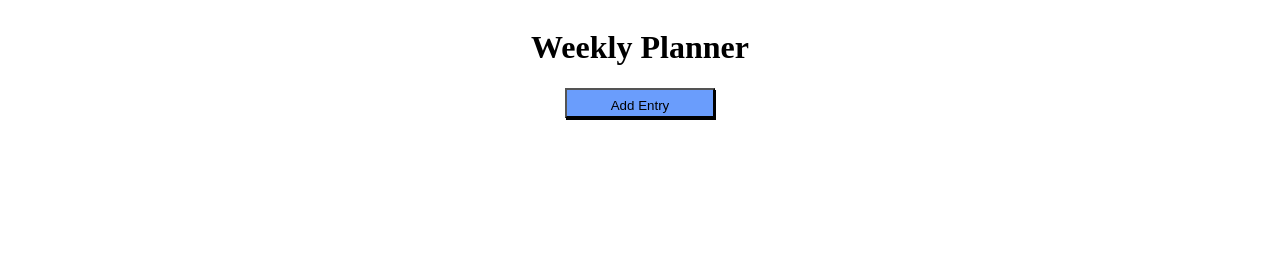
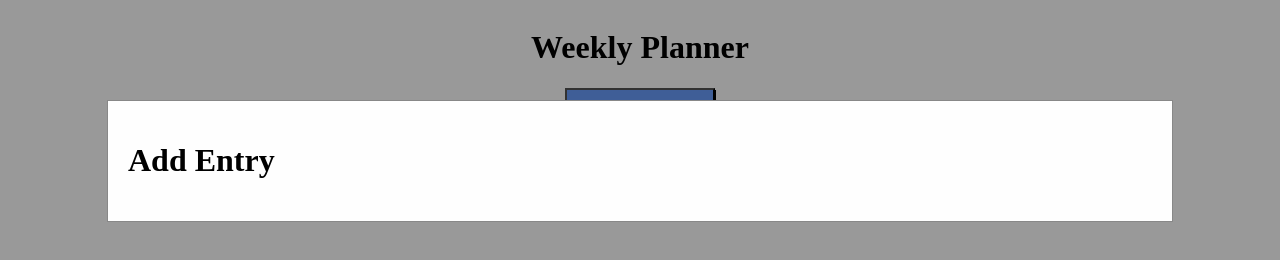
Before and after one commit to donark1/week-planner, a plain HTML site: page index.html in a window 1280 px wide. Both pictures are taken after a click on the button "Add Entry". Drawn offline with Linux system fonts and the light colour scheme.

Commit message:
Adding the beginnings of a modal

```diff
--- a/index.html
+++ b/index.html
@@ -11,9 +11,14 @@
     <div class="row">
       <h1>Weekly Planner</h1>
     </div>
-
     <div class="row">
         <button class="addEntryButton">Add Entry</button>
+    </div>
+
+    <div class="addEntryModal">
+      <div class="modalContent">
+        <h1>Add Entry</h1>
+      </div>
     </div>
   </div>
   <script src="main.js"></script>
--- a/main.js
+++ b/main.js
@@ -0,0 +1,7 @@
+
+var $addEntryModal = document.querySelector('.addEntryModal');
+var $addEntryButton = document.querySelector('.addEntryButton');
+
+$addEntryButton.onclick = function () {
+  $addEntryModal.style.display = 'block';
+};
--- a/styles.css
+++ b/styles.css
@@ -1,3 +1,8 @@
+.container {
+  max-width: 1400px;
+  margin: auto;
+}
+
 .row {
   display: flex;
   flex-wrap: wrap;
@@ -18,3 +23,25 @@
 .addEntryButton:hover {
   background-color: rgb(159, 198, 211);
 }
+
+.addEntryModal {
+  display: none;
+  position: fixed;
+  z-index: 1;
+  padding-top: 100px;
+  left: 0;
+  top: 0;
+  width: 100%;
+  height: 100%;
+  overflow: auto;
+  background-color: rgb(0, 0, 0);
+  background-color: rgba(0, 0, 0, 0.4);
+}
+
+.modalContent {
+  background-color: #fefefe;
+  margin: auto;
+  padding: 20px;
+  border: 1px solid #888;
+  width: 80%;
+}
```
